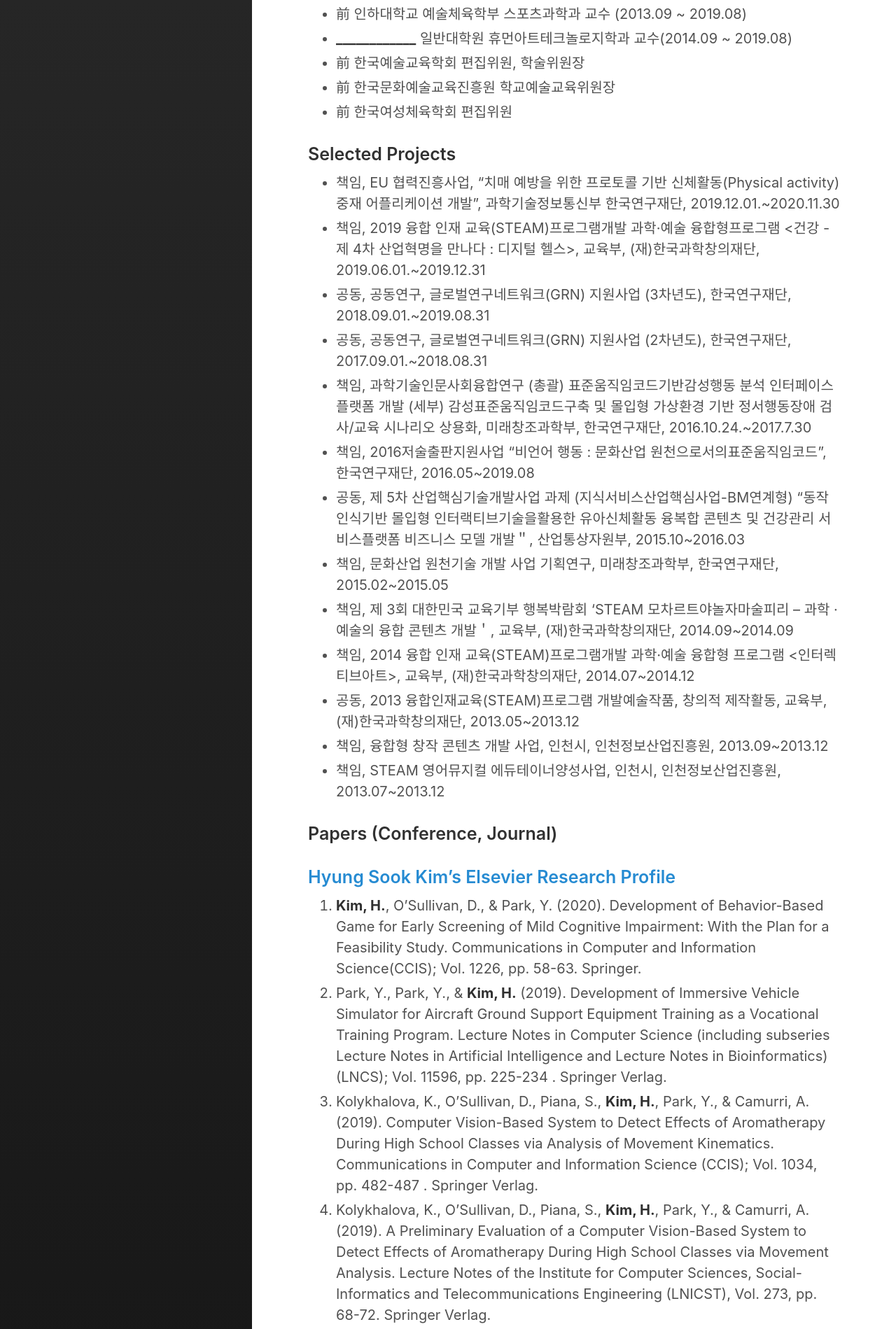
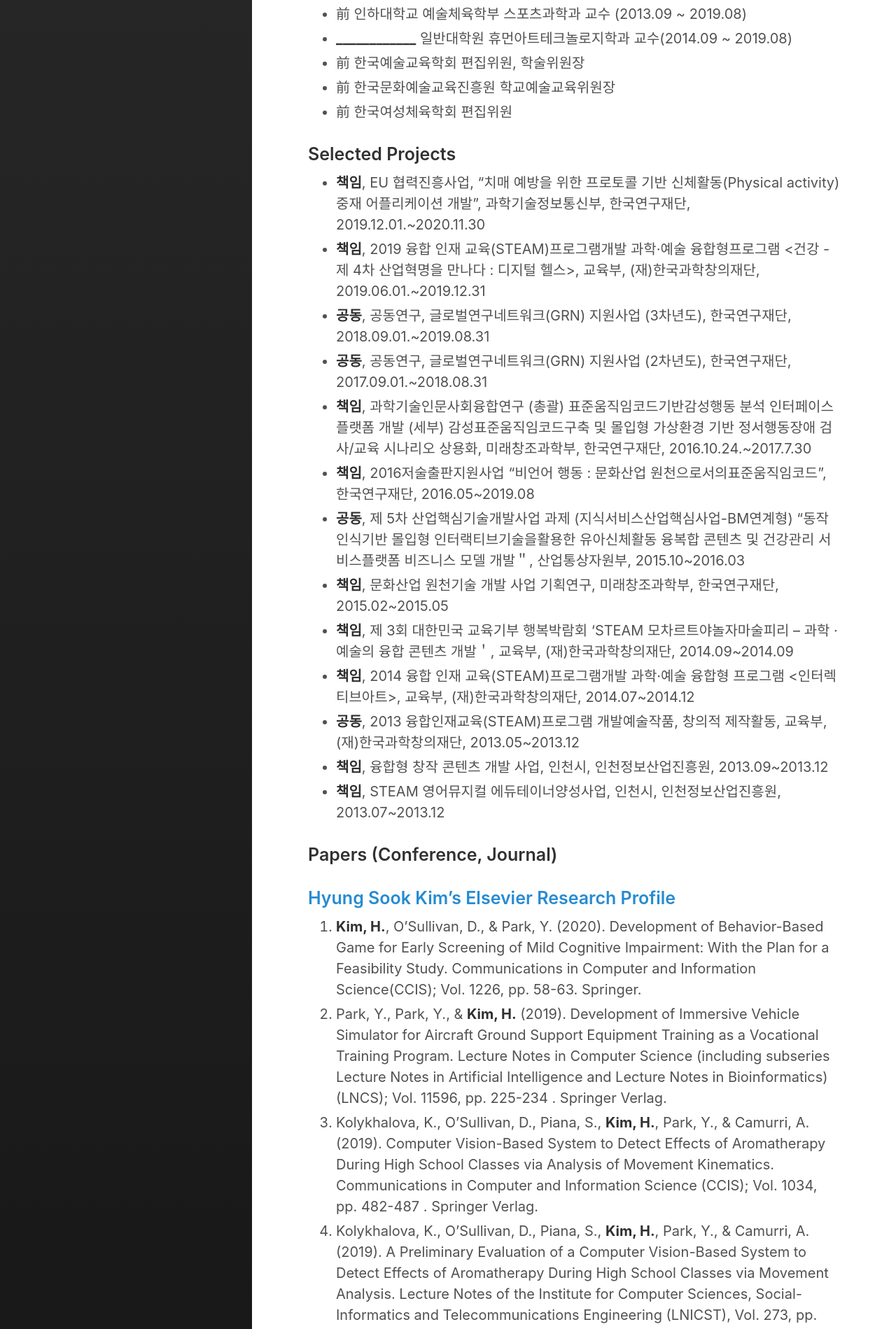
Before and after one commit to Rugger12/hyungsook, a Jekyll site: the page built from _posts/2021-01-07-about-me.md, in a window 1280 px wide. Shown: the part 1659-3558 px from the top of the page at 70% size. Built offline with Jekyll 4.4.1, drawn with Linux system fonts in a browser that asks for light colours; some of the changed text lies outside the part shown.

```diff
--- a/_posts/2021-01-07-about-me.md
+++ b/_posts/2021-01-07-about-me.md
@@ -45,20 +45,19 @@ excerpt_separator:  <!--more-->
 
 <a name="projects"></a>
 ### Selected Projects
-* 책임, EU 협력진흥사업, “치매 예방을 위한 프로토콜 기반 신체활동(Physical activity) 중재 어플리케이션 개발”, 과학기술정보통신부
-한국연구재단, 2019.12.01.~2020.11.30
-* 책임, 2019 융합 인재 교육(STEAM)프로그램개발 과학·예술 융합형프로그램 <건강 - 제 4차 산업혁명을 만나다 : 디지털 헬스>, 교육부, (재)한국과학창의재단, 2019.06.01.~2019.12.31
-* 공동, 공동연구, 글로벌연구네트워크(GRN) 지원사업 (3차년도), 한국연구재단, 2018.09.01.~2019.08.31
-* 공동, 공동연구, 글로벌연구네트워크(GRN) 지원사업 (2차년도), 한국연구재단, 2017.09.01.~2018.08.31
-* 책임, 과학기술인문사회융합연구 (총괄) 표준움직임코드기반감성행동 분석 인터페이스 플랫폼 개발 (세부) 감성표준움직임코드구축 및 몰입형 가상환경 기반 정서행동장애 검사/교육 시나리오 상용화, 미래창조과학부, 한국연구재단, 2016.10.24.~2017.7.30
-* 책임, 2016저술출판지원사업 “비언어 행동 : 문화산업 원천으로서의표준움직임코드", 한국연구재단, 2016.05~2019.08
-* 공동, 제 5차 산업핵심기술개발사업 과제 (지식서비스산업핵심사업-BM연계형) “동작인식기반 몰입형 인터랙티브기술을활용한 유아신체활동 융복합 콘텐츠 및 건강관리 서비스플랫폼 비즈니스 모델 개발＂, 산업통상자원부, 2015.10~2016.03
-* 책임, 문화산업 원천기술 개발 사업 기획연구, 미래창조과학부, 한국연구재단, 2015.02~2015.05
-* 책임, 제 3회 대한민국 교육기부 행복박람회 ‘STEAM 모차르트야놀자마술피리 – 과학 · 예술의 융합 콘텐츠 개발＇, 교육부, (재)한국과학창의재단, 2014.09~2014.09
-* 책임, 2014 융합 인재 교육(STEAM)프로그램개발 과학·예술 융합형 프로그램 <인터렉티브아트>, 교육부, (재)한국과학창의재단, 2014.07~2014.12
-* 공동, 2013 융합인재교육(STEAM)프로그램 개발예술작품, 창의적 제작활동, 교육부, (재)한국과학창의재단, 2013.05~2013.12
-* 책임, 융합형 창작 콘텐츠 개발 사업, 인천시, 인천정보산업진흥원, 2013.09~2013.12
-* 책임, STEAM 영어뮤지컬 에듀테이너양성사업, 인천시, 인천정보산업진흥원, 2013.07~2013.12
+* <strong>책임</strong>, EU 협력진흥사업, “치매 예방을 위한 프로토콜 기반 신체활동(Physical activity) 중재 어플리케이션 개발”, 과학기술정보통신부, 한국연구재단, 2019.12.01.~2020.11.30
+* <strong>책임</strong>, 2019 융합 인재 교육(STEAM)프로그램개발 과학·예술 융합형프로그램 <건강 - 제 4차 산업혁명을 만나다 : 디지털 헬스>, 교육부, (재)한국과학창의재단, 2019.06.01.~2019.12.31
+* <strong>공동</strong>, 공동연구, 글로벌연구네트워크(GRN) 지원사업 (3차년도), 한국연구재단, 2018.09.01.~2019.08.31
+* <strong>공동</strong>, 공동연구, 글로벌연구네트워크(GRN) 지원사업 (2차년도), 한국연구재단, 2017.09.01.~2018.08.31
+* <strong>책임</strong>, 과학기술인문사회융합연구 (총괄) 표준움직임코드기반감성행동 분석 인터페이스 플랫폼 개발 (세부) 감성표준움직임코드구축 및 몰입형 가상환경 기반 정서행동장애 검사/교육 시나리오 상용화, 미래창조과학부, 한국연구재단, 2016.10.24.~2017.7.30
+* <strong>책임</strong>, 2016저술출판지원사업 “비언어 행동 : 문화산업 원천으로서의표준움직임코드", 한국연구재단, 2016.05~2019.08
+* <strong>공동</strong>, 제 5차 산업핵심기술개발사업 과제 (지식서비스산업핵심사업-BM연계형) “동작인식기반 몰입형 인터랙티브기술을활용한 유아신체활동 융복합 콘텐츠 및 건강관리 서비스플랫폼 비즈니스 모델 개발＂, 산업통상자원부, 2015.10~2016.03
+* <strong>책임</strong>, 문화산업 원천기술 개발 사업 기획연구, 미래창조과학부, 한국연구재단, 2015.02~2015.05
+* <strong>책임</strong>, 제 3회 대한민국 교육기부 행복박람회 ‘STEAM 모차르트야놀자마술피리 – 과학 · 예술의 융합 콘텐츠 개발＇, 교육부, (재)한국과학창의재단, 2014.09~2014.09
+* <strong>책임</strong>, 2014 융합 인재 교육(STEAM)프로그램개발 과학·예술 융합형 프로그램 <인터렉티브아트>, 교육부, (재)한국과학창의재단, 2014.07~2014.12
+* <strong>공동</strong>, 2013 융합인재교육(STEAM)프로그램 개발예술작품, 창의적 제작활동, 교육부, (재)한국과학창의재단, 2013.05~2013.12
+* <strong>책임</strong>, 융합형 창작 콘텐츠 개발 사업, 인천시, 인천정보산업진흥원, 2013.09~2013.12
+* <strong>책임</strong>, STEAM 영어뮤지컬 에듀테이너양성사업, 인천시, 인천정보산업진흥원, 2013.07~2013.12
 
 
 <a name="papers"></a>
```
